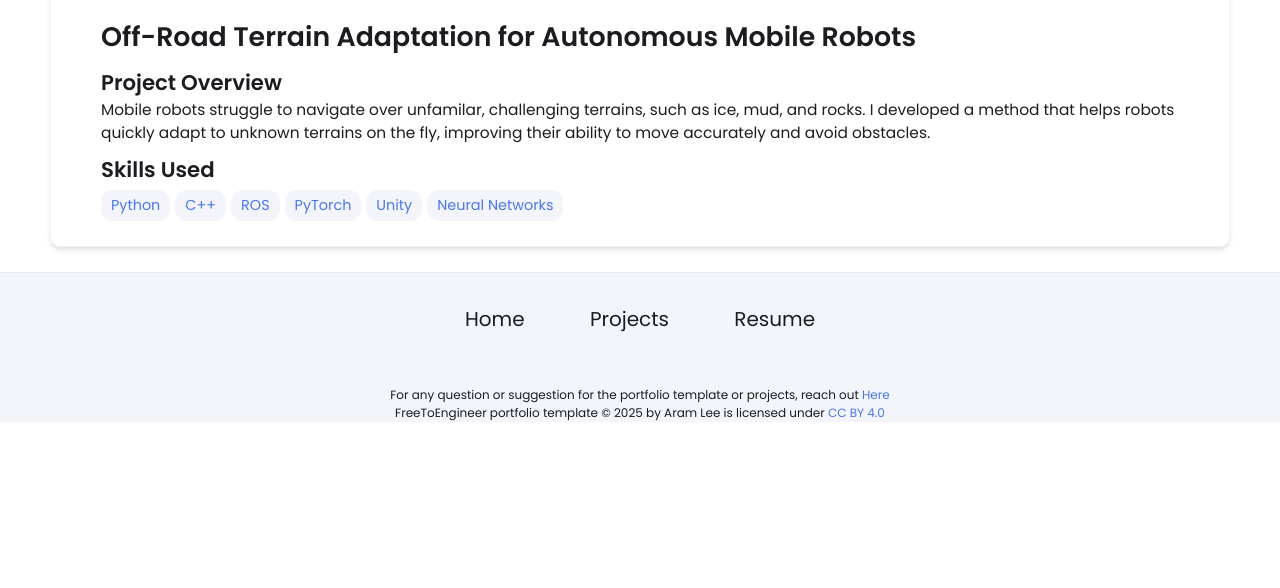
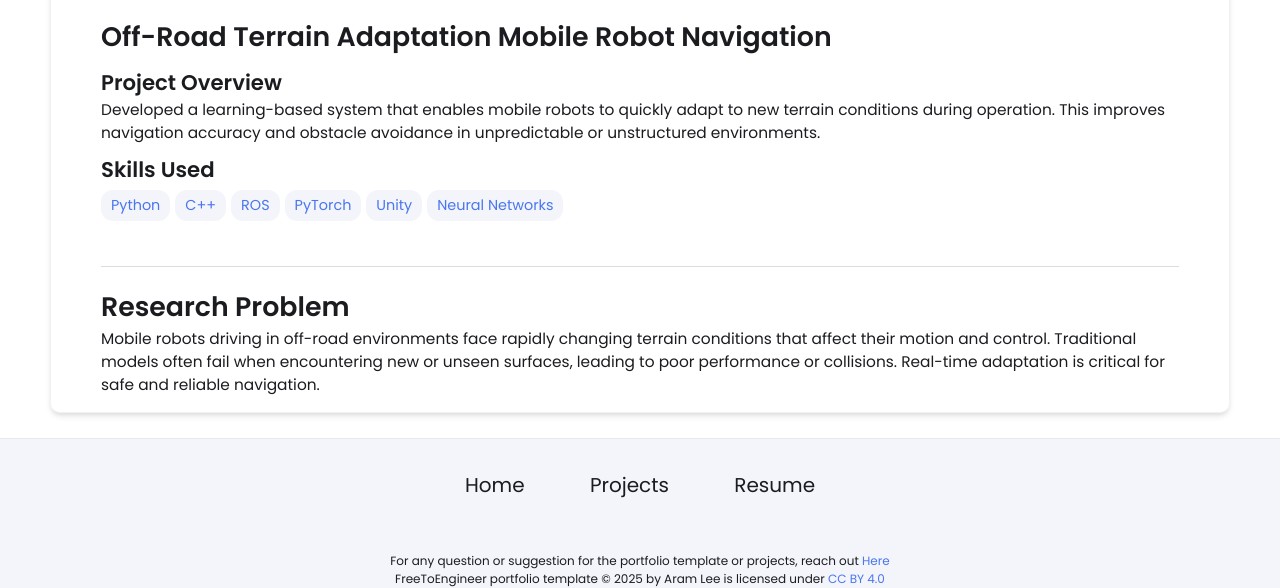
Before and after one commit to willward20/willward20.github.io, a Jekyll site: the page built from _projects/RSS-terrain-adaptation/index.md, in a window 1280 px wide. Shown: the part 490-1078 px from the top of the page. Built offline with Jekyll 4.4.1, drawn with Linux system fonts in a browser that asks for light colours; before the commit the page ends 912 px from its top, so only the background shows below that.

Commit message:
Update index.md
Add research problem.

```diff
--- a/_projects/RSS-terrain-adaptation/index.md
+++ b/_projects/RSS-terrain-adaptation/index.md
@@ -1,7 +1,7 @@
 ---
 layout: post
-title: Off-Road Terrain Adaptation for Autonomous Mobile Robots
-description:  Mobile robots struggle to navigate over unfamilar, challenging terrains, such as ice, mud, and rocks. I developed a method that helps robots quickly adapt to unknown terrains on the fly, improving their ability to move accurately and avoid obstacles.
+title: Off-Road Terrain Adaptation Mobile Robot Navigation
+description:  Developed a learning-based system that enables mobile robots to quickly adapt to new terrain conditions during operation. This improves navigation accuracy and obstacle avoidance in unpredictable or unstructured environments.
 skills:
 - Python
 - C++
@@ -11,3 +11,7 @@ skills:
 - Neural Networks
 main-image: /robot-sim.png
 ---
+
+---
+# Research Problem
+Mobile robots driving in off-road environments face rapidly changing terrain conditions that affect their motion and control. Traditional models often fail when encountering new or unseen surfaces, leading to poor performance or collisions. Real-time adaptation is critical for safe and reliable navigation.
```
